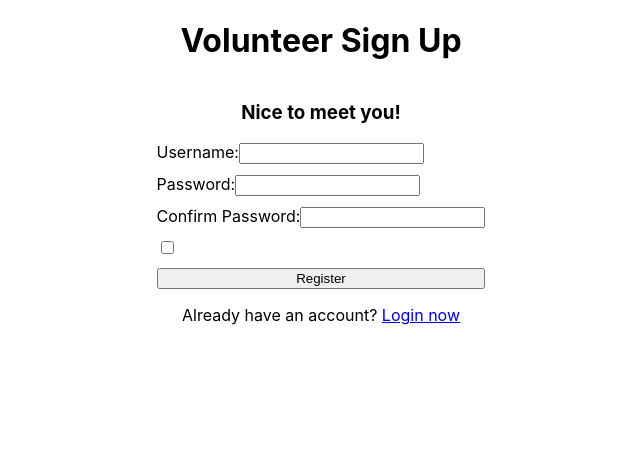
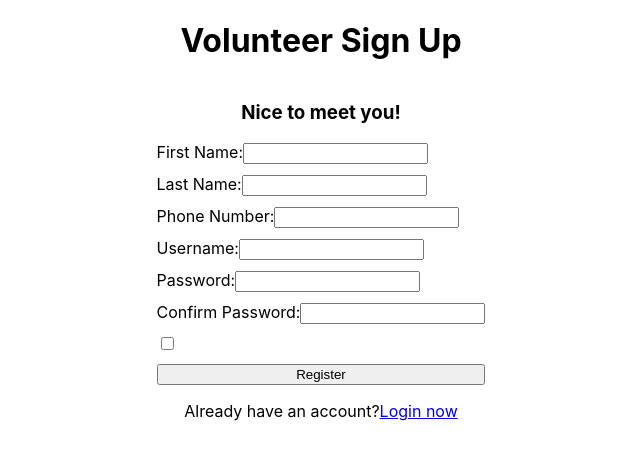
Before and after one commit to NicholasTanYY/volunteer_management_system, a React (Create React App) app: page /userRegister in a window 1280 px wide. Shown: the top 460 px of the page, without its empty margins (319-959 px from the left). Built offline with nearby package versions, Linux system fonts and the light colour scheme.

Commit message:
Refactor login and register system to single component

```diff
--- /dev/null
+++ b/src/components/LoginRegisterComponent.tsx
@@ -0,0 +1,155 @@
+// replaces the LoginComponent and RegisterComponent
+//with a single component that can handle both login and registration.
+
+import React, { useState, ChangeEvent, FormEvent } from 'react';
+import { useNavigate } from 'react-router-dom';
+import { Container } from 'react-bootstrap';
+
+interface LoginRegisterProps {
+    isAdmin: boolean;
+    isLogin: boolean;
+}
+
+const LoginRegisterComponent: React.FC<LoginRegisterProps> = ({ isAdmin, isLogin }) => {
+    const navigate = useNavigate();
+
+    const [registerInfo, setRegisterInfo] = useState({
+        firstName: '',
+        lastName: '',
+        phoneNumber: '',
+        username: '',
+        password: '',
+        confirmPassword: '',
+    });
+    const [loginInfo, setLoginInfo] = useState({
+        username: '',
+        password: '',
+    });
+    const [showPassword, setShowPassword] = useState(false);
+
+    const handleSubmit = (event: FormEvent<HTMLFormElement>) => {
+        event.preventDefault();
+        console.log(isLogin ? loginInfo: registerInfo); // TODO: database logic here
+        if (isLogin) {
+            if (isAdmin) {
+                navigate('/adminHome');
+            } else {
+                navigate('/userHome');
+            }
+            setLoginInfo({ username: '', password: '' });
+        }
+        else {
+            if (isAdmin) {
+                navigate('/adminLogin');
+            } else {
+                navigate('/userLogin');
+            }
+            setRegisterInfo({ firstName: '', lastName: '', username: '', phoneNumber: '', password: '', confirmPassword: '' });
+        }
+    }
+
+    const handleChange = (event: ChangeEvent<HTMLInputElement>) => {
+        if (isLogin) {
+            setLoginInfo({ ...loginInfo, [event.target.name]: event.target.value });
+        } else {
+            setRegisterInfo({ ...registerInfo, [event.target.name]: event.target.value });
+        }
+    }
+
+    return (
+        <Container>
+            <div style={{ display: 'flex', justifyContent: 'center' }}>
+                <h1>
+                    {
+                        isLogin ?
+                            `${isAdmin ? 'Admin' : 'Volunteer'} Login` :
+                            `${isAdmin ? 'Admin' : 'Volunteer'} Sign Up`
+                    }
+                </h1>
+            </div>
+            <div style={{ display: 'flex', justifyContent: 'center' }}>
+                <h3>
+                    {isLogin ? 'Welcome Back!' : 'Nice to meet you!'}
+                </h3>
+            </div>
+
+            <div style={{ display: 'flex', justifyContent: 'center', alignItems: 'center', height: '100%' }}>
+                <form onSubmit={handleSubmit} style={{ display: 'flex', flexDirection: 'column', gap: '10px' }}>
+                    {isLogin ? null : (
+                        <>
+                            <label>
+                                First Name:
+                                <input type="text" name="firstName" value={registerInfo.firstName} onChange={handleChange} />
+                            </label>
+                            <label>
+                                Last Name:
+                                <input type="text" name="lastName" value={registerInfo.lastName} onChange={handleChange} />
+                            </label>
+                            <label>
+                                Phone Number:
+                                <input type="text" name="phoneNumber" value={registerInfo.phoneNumber} onChange={handleChange} />
+                            </label>
+                        </>
+                    )}
+                    <label>
+                        Username:
+                        <input
+                            type="text"
+                            name="username"
+                            value={isLogin ? loginInfo.username : registerInfo.username}
+                            onChange={handleChange}
+                        />
+                    </label>
+                    <label>
+                        Password:
+                        <input
+                            type={showPassword ? "text" : "password"}
+                            name="password"
+                            value={isLogin ? loginInfo.password : registerInfo.password}
+                            onChange={handleChange}
+                        />
+                    </label>
+                    {isLogin ? null : (
+                        <label>
+                            Confirm Password:
+                            <input
+                                type={showPassword ? "text" : "password"}
+                                name="confirmPassword"
+                                value={registerInfo.confirmPassword}
+                                onChange={handleChange} />
+                        </label>
+                    )}
+                    <label>
+                        <input
+                            type="checkbox"
+                            value={showPassword.toString()}
+                            onChange={() =>
+                                setShowPassword((prev) => !prev)
+                            }
+                        />
+                    </label>
+                    <button type="submit">{isLogin ? 'Login' : 'Register'}</button>
+                </form>
+            </div>
+            <div style={{ display: 'flex', justifyContent: 'center' }}>
+                {
+                    isLogin ?
+                        <p>
+                            {isAdmin ? null : 'Don\'t have an account?'}
+                            {isAdmin ? null : <a href='/userRegister'>Register now</a>}
+                        </p>
+                        :
+                        <p>
+                            Already have an account?
+                            <a href={isAdmin ? '/adminLogin' : '/userLogin'}>
+                                Login now
+                            </a>
+                        </p>
+                }
+            </div>
+        </Container>
+    );
+
+}
+
+export default LoginRegisterComponent;
--- a/src/components/RegisterComponent.tsx
+++ b/src/components/RegisterComponent.tsx
@@ -10,7 +10,10 @@ const RegisterComponent: React.FC<RegisterProps> = ({ isAdmin }) => {
     const navigate = useNavigate();
 
     const [registerInfo, setRegisterInfo] = useState({
+        firstName: '',
+        lastName: '',
         username: '',
+        phoneNumber: '',
         password: '',
         confirmPassword: '',
     });
@@ -24,7 +27,9 @@ const RegisterComponent: React.FC<RegisterProps> = ({ isAdmin }) => {
         } else {
             navigate('/userLogin');
         }
-        setRegisterInfo({ username: '', password: '', confirmPassword: '' });
+        setRegisterInfo({
+            firstName: '', lastName: '', username: '', phoneNumber: '', password: '', confirmPassword: ''
+        });
     }
 
     const handleRegisterChange = (event: ChangeEvent<HTMLInputElement>) => {
@@ -42,6 +47,18 @@ const RegisterComponent: React.FC<RegisterProps> = ({ isAdmin }) => {
             <div style={{ display: 'flex', justifyContent: 'center', alignItems: 'center', height: '100%' }}>
 
                 <form onSubmit={handleRegisterSubmit} style={{ display: 'flex', flexDirection: 'column', gap: '10px' }}>
+                    <label>
+                        First Name:
+                        <input type="text" name="firstName" value={registerInfo.firstName} onChange={handleRegisterChange} />
+                    </label>
+                    <label>
+                        Last Name:
+                        <input type="text" name="lastName" value={registerInfo.lastName} onChange={handleRegisterChange} />
+                    </label>
+                    <label>
+                        Phone Number:
+                        <input type="text" name="phoneNumber" value={registerInfo.phoneNumber} onChange={handleRegisterChange} />
+                    </label>
                     <label>
                         Username:
                         <input type="text" name="username" value={registerInfo.username} onChange={handleRegisterChange} />
--- a/src/pages/adminPages/AdminLoginPage.tsx
+++ b/src/pages/adminPages/AdminLoginPage.tsx
@@ -1,11 +1,12 @@
 import React from 'react';
-import LoginComponent from '../../components/LoginComponent';
+// import LoginComponent from '../../components/LoginComponent';
+import LoginRegisterComponent from '../../components/LoginRegisterComponent';
 
-const UserLoginPage: React.FC = () => {
+const AdminLoginPage: React.FC = () => {
 
     return (
-        <LoginComponent isAdmin={true} />
+        <LoginRegisterComponent isAdmin={true} isLogin={true} />
     );
 };
 
-export default UserLoginPage;
+export default AdminLoginPage;
--- a/src/pages/userPages/UserLoginPage.tsx
+++ b/src/pages/userPages/UserLoginPage.tsx
@@ -1,10 +1,11 @@
 import React from 'react';
-import LoginComponent from '../../components/LoginComponent';
+// import LoginComponent from '../../components/LoginComponent';
+import LoginRegisterComponent from '../../components/LoginRegisterComponent';
 
 const UserLoginPage: React.FC = () => {
 
     return (
-        <LoginComponent isAdmin={false} />
+        <LoginRegisterComponent isAdmin={false} isLogin={true} />
     );
 };
 
--- a/src/pages/userPages/UserRegisterPage.tsx
+++ b/src/pages/userPages/UserRegisterPage.tsx
@@ -1,10 +1,11 @@
 import React from 'react';
-import RegisterComponent from '../../components/RegisterComponent';
+// import RegisterComponent from '../../components/RegisterComponent';
+import LoginRegisterComponent from '../../components/LoginRegisterComponent';
 
 const UserRegisterPage: React.FC = () => {
 
     return (
-        <RegisterComponent isAdmin={false} />
+        <LoginRegisterComponent isAdmin={false} isLogin={false}/>
     );
 };
 
```
